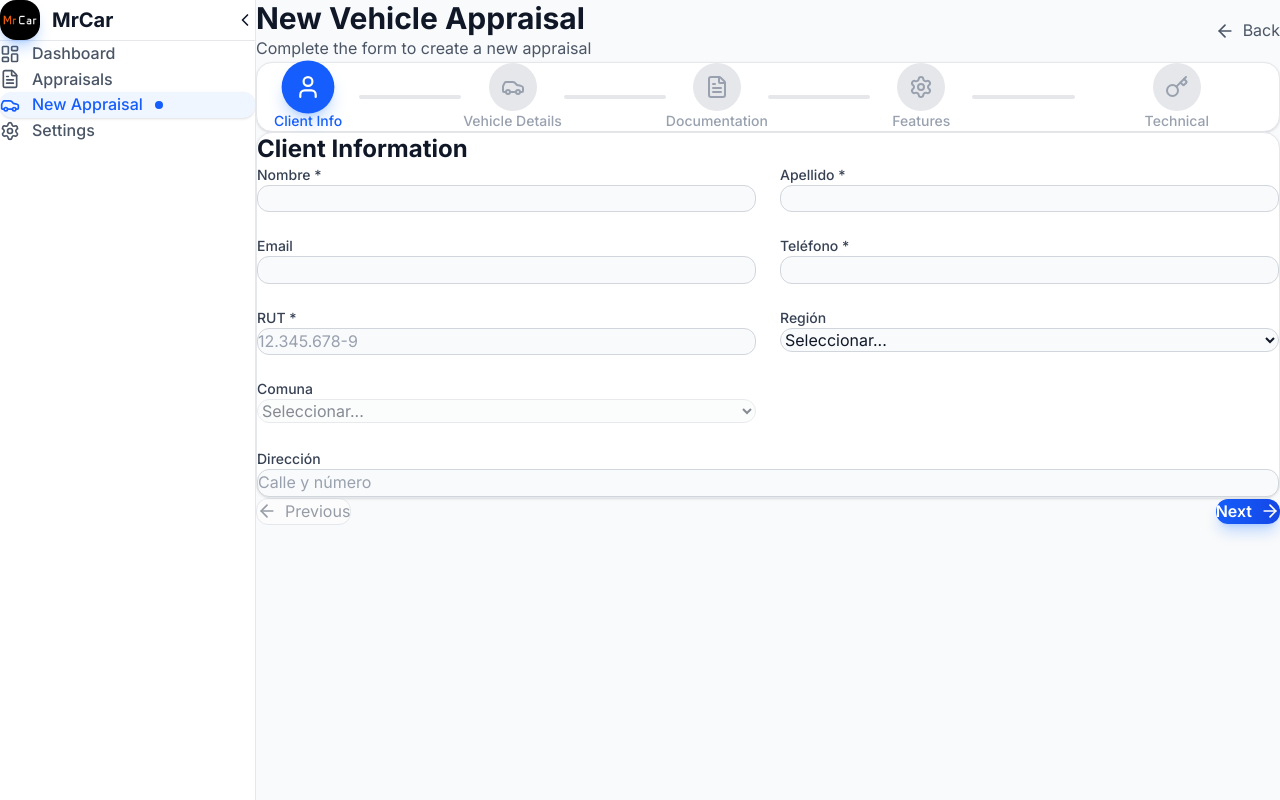
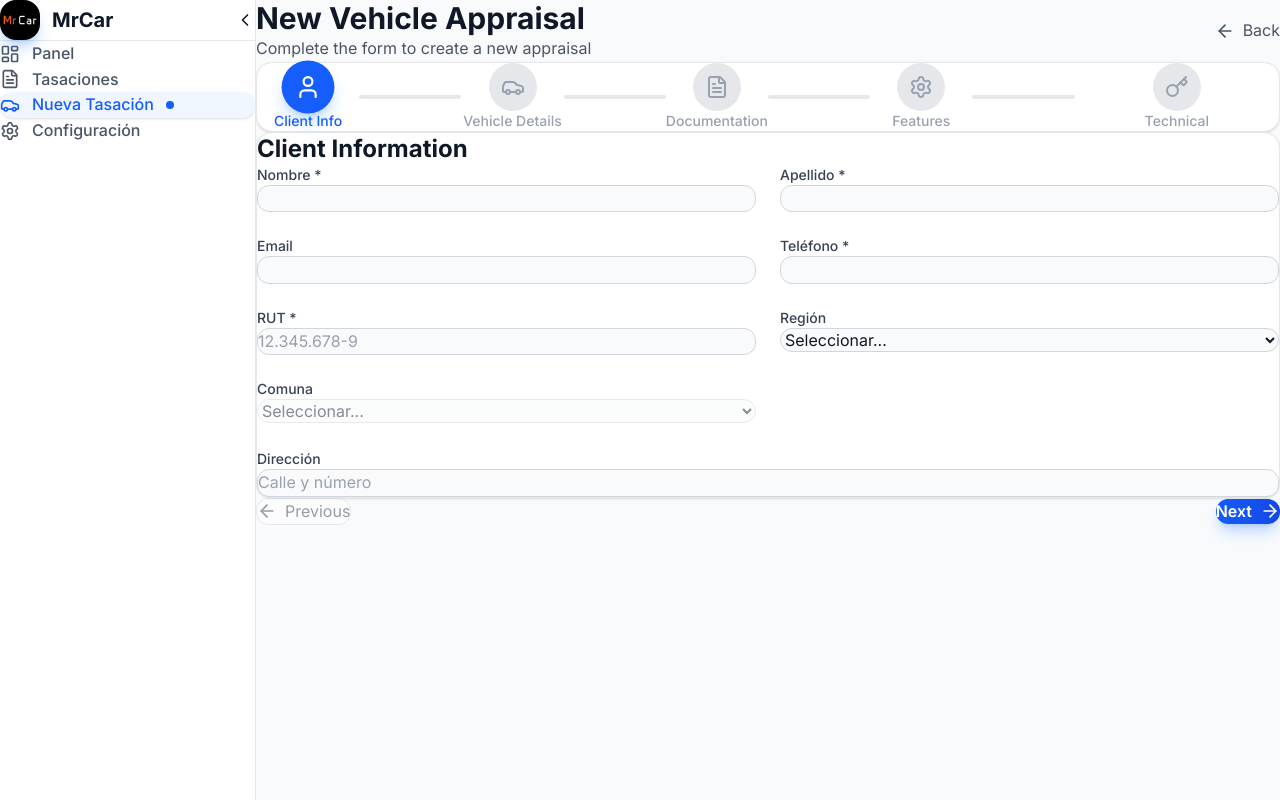
Before and after one commit to dryanez/mrcar, a Next.js app: page /dashboard/appraisals/new in a window 1280 px wide. Built offline with nearby package versions, Linux system fonts and the light colour scheme.

Commit message:
feat: translate sidebar, appraisals list, and photo components to Spanish

```diff
--- a/app/dashboard/appraisals/page.tsx
+++ b/app/dashboard/appraisals/page.tsx
@@ -12,10 +12,10 @@ export default async function AppraisalsPage() {
             <div className="flex flex-col md:flex-row md:items-center md:justify-between gap-4">
                 <div>
                     <h1 className="text-3xl font-bold text-gray-900 dark:text-white">
-                        Appraisals
+                        Tasaciones
                     </h1>
                     <p className="text-gray-600 dark:text-gray-400 mt-1">
-                        Manage all vehicle appraisals
+                        Gestionar todas las tasaciones de vehículos
                     </p>
                 </div>
                 <Link
@@ -23,7 +23,7 @@ export default async function AppraisalsPage() {
                     className="inline-flex items-center justify-center gap-2 px-6 py-3 bg-gradient-to-r from-blue-600 to-blue-700 hover:from-blue-700 hover:to-blue-800 text-white font-semibold rounded-lg shadow-lg shadow-blue-500/30 transition-all"
                 >
                     <Plus className="w-5 h-5" />
-                    New Appraisal
+                    Nueva Tasación
                 </Link>
             </div>
 
@@ -34,13 +34,13 @@ export default async function AppraisalsPage() {
                         <Search className="absolute left-3 top-1/2 -translate-y-1/2 w-5 h-5 text-gray-400" />
                         <input
                             type="text"
-                            placeholder="Search by client name, patente, or vehicle..."
+                            placeholder="Buscar por nombre de cliente, patente o vehículo..."
                             className="w-full pl-11 pr-4 py-3 bg-gray-50 dark:bg-gray-800 border border-gray-300 dark:border-gray-700 rounded-lg focus:ring-2 focus:ring-blue-500 focus:border-transparent outline-none transition-all text-gray-900 dark:text-white placeholder:text-gray-400"
                         />
                     </div>
                     <button className="flex items-center gap-2 px-6 py-3 bg-gray-50 dark:bg-gray-800 border border-gray-300 dark:border-gray-700 rounded-lg hover:bg-gray-100 dark:hover:bg-gray-700 transition-colors text-gray-700 dark:text-gray-300">
                         <Filter className="w-5 h-5" />
-                        Filter
+                        Filtrar
                     </button>
                 </div>
             </div>
@@ -53,10 +53,10 @@ export default async function AppraisalsPage() {
                             <Plus className="w-8 h-8 text-gray-400" />
                         </div>
                         <h3 className="text-lg font-semibold text-gray-900 dark:text-white mb-2">
-                            No appraisals found
+                            No se encontraron tasaciones
                         </h3>
                         <p className="text-gray-600 dark:text-gray-400 mb-6">
-                            Create your first appraisal to get started
+                            Crea tu primera tasación para comenzar
                         </p>
                         <Link
                             href="/dashboard/appraisals/new"
@@ -110,8 +110,8 @@ export default async function AppraisalsPage() {
                                                 {new Date(appraisal.created_at).toLocaleDateString()}
                                             </div>
                                             <span className={`inline-block px-3 py-1 text-xs font-semibold rounded-full mt-2 ${appraisal.status === 'draft'
-                                                    ? 'bg-yellow-100 dark:bg-yellow-900/30 text-yellow-700 dark:text-yellow-400'
-                                                    : 'bg-green-100 dark:bg-green-900/30 text-green-700 dark:text-green-400'
+                                                ? 'bg-yellow-100 dark:bg-yellow-900/30 text-yellow-700 dark:text-yellow-400'
+                                                : 'bg-green-100 dark:bg-green-900/30 text-green-700 dark:text-green-400'
                                                 }`}>
                                                 {appraisal.status || 'draft'}
                                             </span>
--- a/components/PhotoCapture.tsx
+++ b/components/PhotoCapture.tsx
@@ -81,13 +81,13 @@ export default function PhotoCapture({ appraisalId, onComplete }: PhotoCapturePr
                     <Camera className="w-10 h-10 text-white" />
                 </div>
                 <h2 className="text-2xl font-bold text-gray-900 dark:text-white mb-2">
-                    Capture Vehicle Photos
+                    Capturar Fotos del Vehículo
                 </h2>
                 <p className="text-gray-600 dark:text-gray-400">
-                    Take high-quality photos of the vehicle for this appraisal
+                    Tome fotos de alta calidad del vehículo para esta tasación
                 </p>
                 <p className="text-sm text-blue-600 dark:text-blue-400 mt-2">
-                    📱 Note: Camera opens automatically on mobile devices. On desktop, you can upload photos from your computer.
+                    📱 Nota: La cámara se abre automáticamente en dispositivos móviles. En escritorio, puede subir fotos desde su computadora.
                 </p>
             </div>
 
@@ -98,7 +98,7 @@ export default function PhotoCapture({ appraisalId, onComplete }: PhotoCapturePr
                     className="flex items-center justify-center gap-3 px-8 py-4 bg-gradient-to-r from-blue-600 to-blue-700 hover:from-blue-700 hover:to-blue-800 text-white font-semibold rounded-xl shadow-lg shadow-blue-500/30 transition-all cursor-pointer"
                 >
                     <Camera className="w-6 h-6" />
-                    {uploading ? 'Uploading...' : 'Open Camera'}
+                    {uploading ? 'Subiendo...' : 'Abrir Cámara'}
                 </label>
                 <input
                     id="photo-input"
@@ -117,7 +117,7 @@ export default function PhotoCapture({ appraisalId, onComplete }: PhotoCapturePr
                     className="flex items-center justify-center gap-3 px-8 py-4 bg-white dark:bg-gray-800 border-2 border-gray-300 dark:border-gray-700 text-gray-700 dark:text-gray-300 font-semibold rounded-xl hover:bg-gray-50 dark:hover:bg-gray-700 transition-all cursor-pointer"
                 >
                     <Upload className="w-6 h-6" />
-                    Upload from Gallery
+                    Subir desde Galería
                 </label>
                 <input
                     id="gallery-input"
--- a/components/PhotoGallery.tsx
+++ b/components/PhotoGallery.tsx
@@ -220,12 +220,12 @@ export default function PhotoGallery({ photos, appraisalId, onPhotoDeleted }: Ph
                         {blurring ? (
                             <>
                                 <div className="w-5 h-5 border-2 border-white/30 border-t-white rounded-full animate-spin" />
-                                Blurring {blurProgress.current}/{blurProgress.total}...
+                                Difuminando {blurProgress.current}/{blurProgress.total}...
                             </>
                         ) : (
                             <>
                                 <Sparkles className="w-5 h-5" />
-                                Auto-Blur Sensitive Content
+                                Difuminar Contenido Sensible
                             </>
                         )}
                     </button>
@@ -237,12 +237,12 @@ export default function PhotoGallery({ photos, appraisalId, onPhotoDeleted }: Ph
                         {downloadingAll ? (
                             <>
                                 <div className="w-5 h-5 border-2 border-white/30 border-t-white rounded-full animate-spin" />
-                                Downloading...
+                                Descargando...
                             </>
                         ) : (
                             <>
                                 <DownloadCloud className="w-5 h-5" />
-                                Download All ({photos.length})
+                                Descargar Todas ({photos.length})
                             </>
                         )}
                     </button>
@@ -259,7 +259,7 @@ export default function PhotoGallery({ photos, appraisalId, onPhotoDeleted }: Ph
                         ) : (
                             <>
                                 <Trash className="w-5 h-5" />
-                                Delete All ({photos.length})
+                                Eliminar Todas ({photos.length})
                             </>
                         )}
                     </button>
--- a/components/layout/Sidebar.tsx
+++ b/components/layout/Sidebar.tsx
@@ -15,10 +15,10 @@ import {
 } from 'lucide-react'
 
 const navigation = [
-    { name: 'Dashboard', href: '/dashboard', icon: LayoutDashboard },
-    { name: 'Appraisals', href: '/dashboard/appraisals', icon: FileText },
-    { name: 'New Appraisal', href: '/dashboard/appraisals/new', icon: Car },
-    { name: 'Settings', href: '/dashboard/settings', icon: Settings },
+    { name: 'Panel', href: '/dashboard', icon: LayoutDashboard },
+    { name: 'Tasaciones', href: '/dashboard/appraisals', icon: FileText },
+    { name: 'Nueva Tasación', href: '/dashboard/appraisals/new', icon: Car },
+    { name: 'Configuración', href: '/dashboard/settings', icon: Settings },
 ]
 
 export default function Sidebar() {
```
